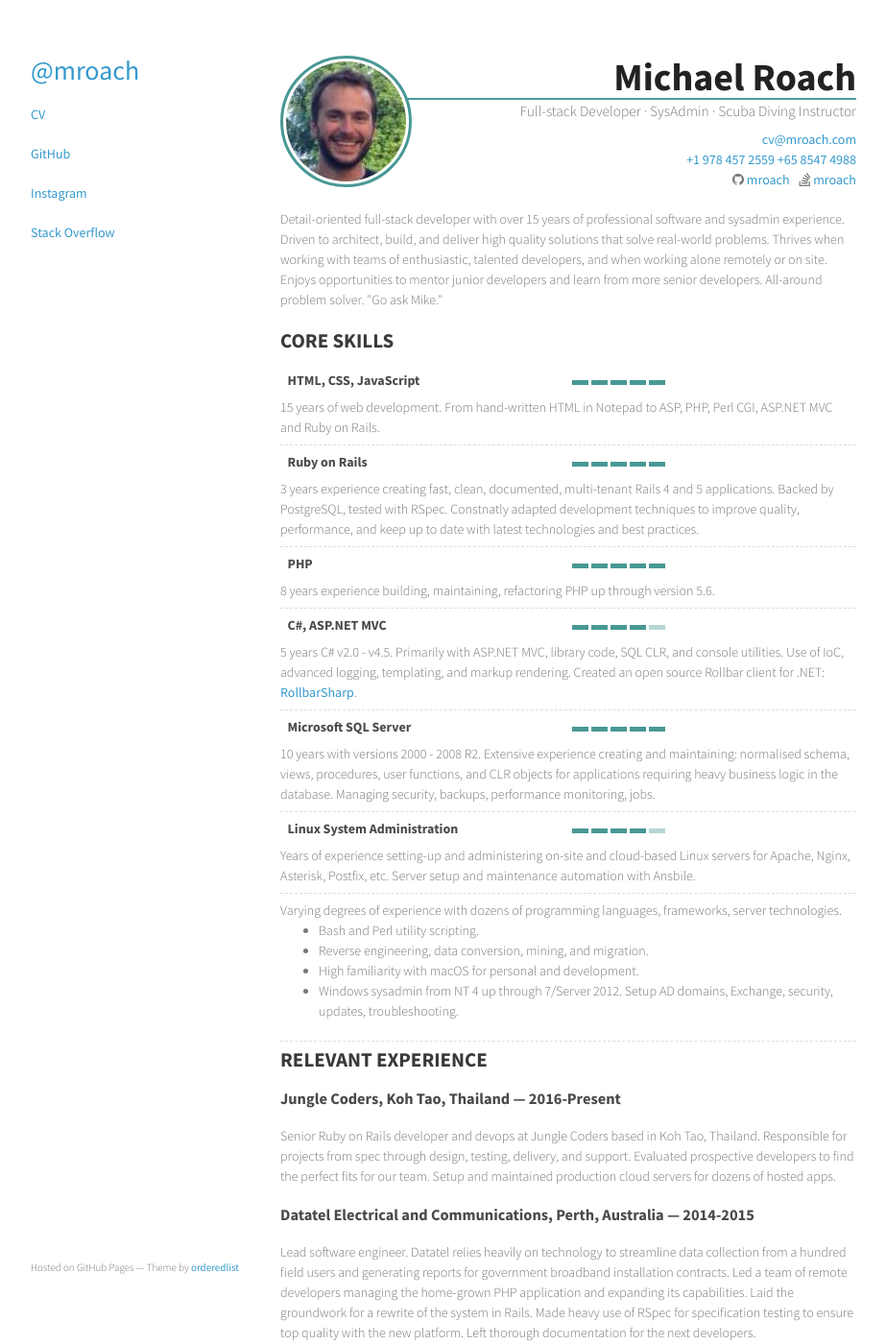
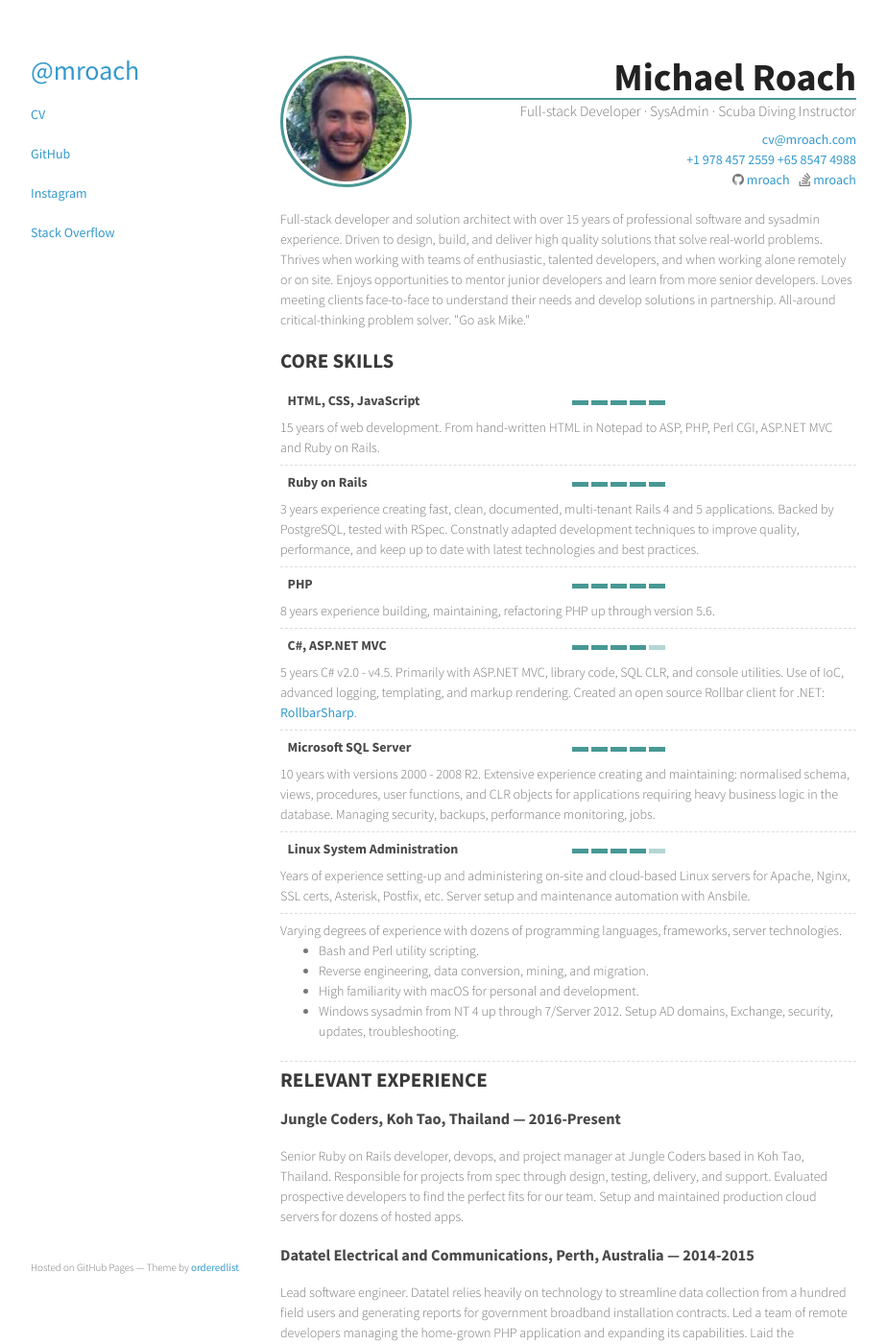
Before and after one commit to mroach/mroach.github.io, a Jekyll site: the page built from cv.html, in a window 1280 px wide and 1400 px high. Shown: the whole window at 96% size, without its empty margins (178-1101 px from the left). Built offline with Jekyll 4.4.1, drawn with Linux system fonts in a browser that asks for light colours; nearby versions of some CDN libraries.

Commit message:
cv: Some wording changes

```diff
--- a/cv.html
+++ b/cv.html
@@ -33,11 +33,12 @@ title: CV - Michael Roach
   </div>
 
   <p>
-    Detail-oriented full-stack developer with over 15 years of professional software and sysadmin experience.
-    Driven to architect, build, and deliver high quality solutions that solve real-world problems.
+    Full-stack developer and solution architect with over 15 years of professional software and sysadmin experience.
+    Driven to design, build, and deliver high quality solutions that solve real-world problems.
     Thrives when working with teams of enthusiastic, talented developers, and when working alone remotely or on site.
     Enjoys opportunities to mentor junior developers and learn from more senior developers.
-    All-around problem solver. "Go ask Mike."
+    Loves meeting clients face-to-face to understand their needs and develop solutions in partnership.
+    All-around critical-thinking problem solver. "Go ask Mike."
   </p>
 
   <h2>Core Skills</h2>
@@ -83,7 +84,7 @@ title: CV - Michael Roach
     <div class="level"><div class="rating" data-fill="4"></div></div>
     <div class="description">
       Years of experience setting-up and administering on-site and cloud-based Linux servers
-      for Apache, Nginx, Asterisk, Postfix, etc. Server setup and maintenance automation with Ansbile.
+      for Apache, Nginx, SSL certs, Asterisk, Postfix, etc. Server setup and maintenance automation with Ansbile.
     </div>
   </div>
   <div class="skill">
@@ -122,7 +123,7 @@ title: CV - Michael Roach
   <h2>Relevant Experience</h2>
   <h3>Jungle Coders, Koh Tao, Thailand — 2016-Present</h3>
   <p>
-    Senior Ruby on Rails developer and devops at Jungle Coders based in Koh Tao, Thailand.
+    Senior Ruby on Rails developer, devops, and project manager at Jungle Coders based in Koh Tao, Thailand.
     Responsible for projects from spec through design, testing, delivery, and support.
     Evaluated prospective developers to find the perfect fits for our team.
     Setup and maintained production cloud servers for dozens of hosted apps.
```
